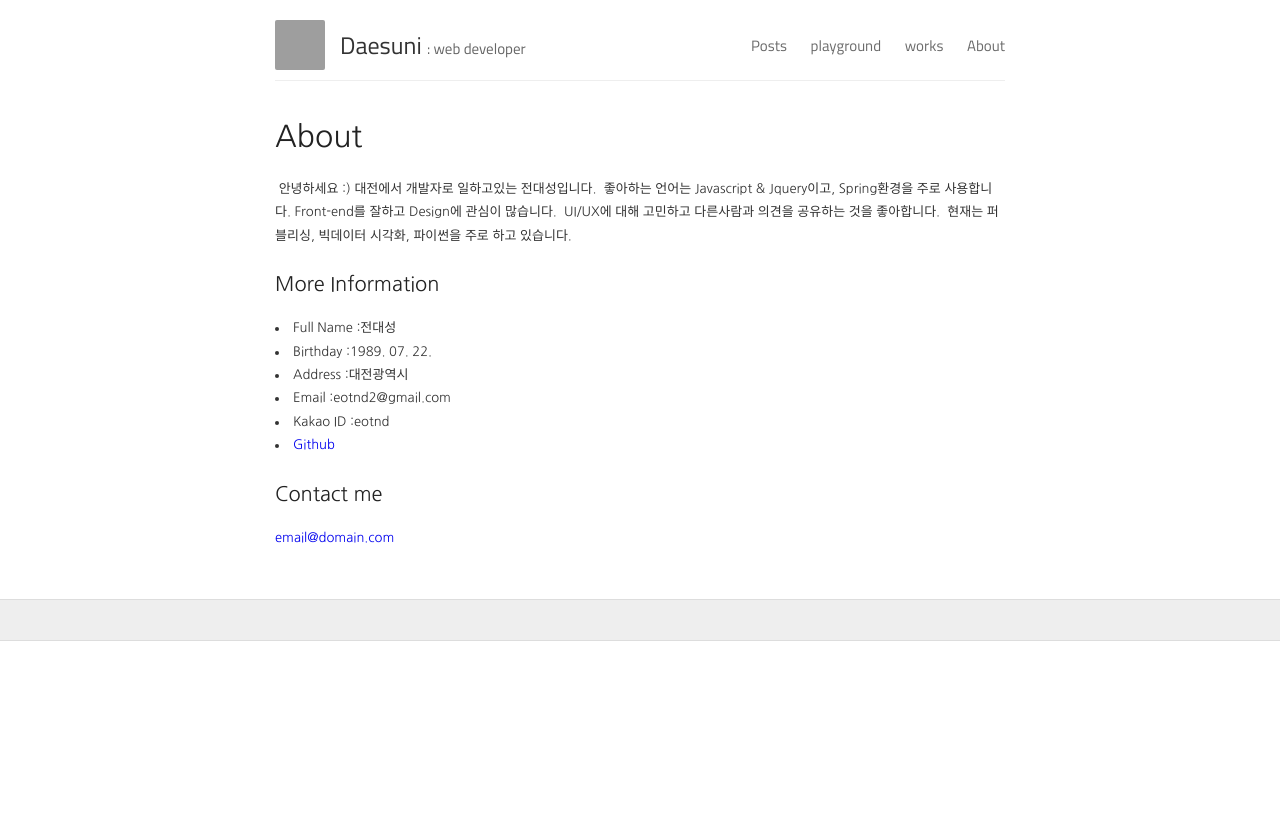
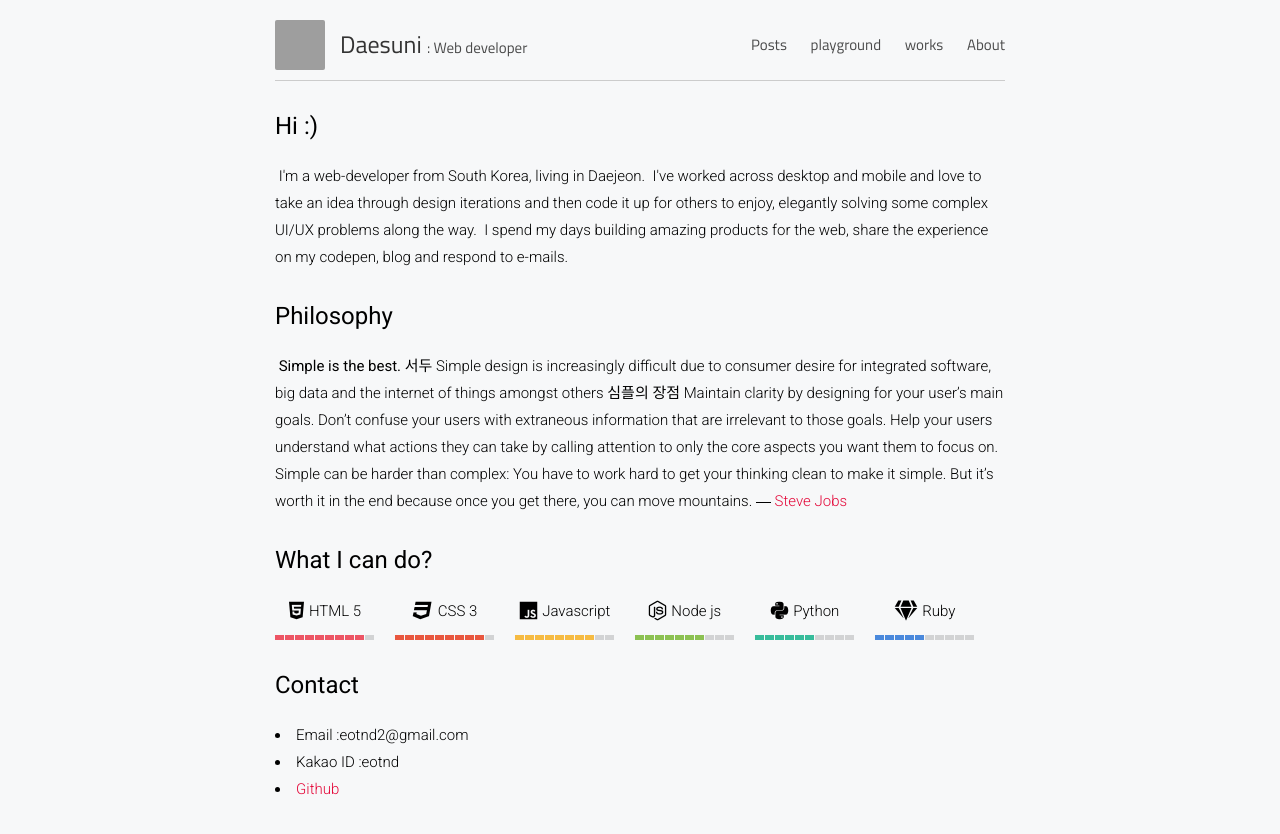
Before and after one commit to daesuni/daesuni.github.io, a Jekyll site: the page built from about.html, in a window 1280 px wide. Shown: the top 834 px of the page. Built offline with Jekyll 4.4.1, drawn with Linux system fonts in a browser that asks for light colours; grey boxes are pictures that could not be loaded.

Commit message:
2019-01-21

```diff
--- a/_config.yml
+++ b/_config.yml
@@ -3,7 +3,7 @@
 #
 
 name: Daesuni
-description: web developer
+description: Web developer
 avatar: https://avatars2.githubusercontent.com/u/18520212?s=460&v=4
 
 #
--- a/_layouts/default.html
+++ b/_layouts/default.html
@@ -11,7 +11,7 @@
     <script src="{{ site.baseurl }}/assets/utils/jquery-1.12.4/jquery-1.12.4.min.js"></script>
     <script src="{{ site.baseurl }}/assets/utils/simple-jekyll-search.min.js"></script>
 
-    <link href="https://fonts.googleapis.com/css?family=Nanum+Gothic:400,700|Titillium+Web:400,700" rel="stylesheet">
+    <link href="https://fonts.googleapis.com/css?family=Titillium+Web:400,700|Roboto:300,400,500" rel="stylesheet">
     <link rel="stylesheet" type="text/css" href="{{ site.baseurl }}/assets/utils/fontawesome-5.6.3/css/all.min.css" />
     <link rel="stylesheet" type="text/css" href="{{ site.baseurl }}/assets/utils/material-icons/material-icons.css" />
     <link rel="stylesheet" type="text/css" href="{{ site.baseurl }}/style.css" />
@@ -23,19 +23,19 @@
       <div class="header-wrap">
         <a href="{{ site.baseurl }}/" class="header-avatar"><img src="{{ site.avatar }}" /></a>
 
-        <h1 class="header-title">
+        <div class="header-title">
           <a href="{{ site.baseurl }}/">{{ site.name }}
             <span class="header-description">: {{ site.description }}</span>
           </a>
-        </h1>
+        </div>
 
         <div class="spacer"></div>
 
         <nav class="nav-wrap">
           <a href="{{ site.baseurl }}/" class="nav">Posts</a>
-          <a href="{{ site.baseurl }}/playground" class="nav">playground</a>
-          <a href="{{ site.baseurl }}/works" class="nav">works</a>
-          <a href="{{ site.baseurl }}/about" class="nav">About</a>
+          <a href="{{ site.baseurl }}/playground/" class="nav">playground</a>
+          <a href="{{ site.baseurl }}/works/" class="nav">works</a>
+          <a href="{{ site.baseurl }}/about/" class="nav">About</a>
         </nav>
       </div>
     </div>
@@ -44,22 +44,14 @@
       {{ content }}
     </div>
 
-    <div class="wrapper-footer">
-      <div class="container">
-        <footer class="footer">
-          {% include svg-icons.html %}
-        </footer>
-      </div>
-    </div>
-
     {% include analytics.html %}
 
-    <script>
-      var sjs = SimpleJekyllSearch({
-        searchInput: document.getElementById('search-input'),
-        resultsContainer: document.getElementById('results-container'),
-        json: '/search.json'
-      })
+    <script type="text/javascript">
+
+      $(document).ready(function() {
+        $('.nav[href="' + location.pathname + '"]').addClass('active');
+      });
+
     </script>
   </body>
 </html>
--- /dev/null
+++ b/about.html
@@ -0,0 +1,92 @@
+---
+layout: default
+---
+
+<h1>Hi :)</h1>
+&nbsp;I'm a web-developer from South Korea, living in Daejeon.
+&nbsp;I've worked across desktop and mobile and love to take an idea through design iterations and then code it up for others to enjoy, elegantly solving some complex UI/UX problems along the way.
+&nbsp;I spend my days building amazing products for the web, share the experience on my codepen, blog and respond to e-mails.
+
+<h1>Philosophy</h1>
+&nbsp;<b>Simple is the best.</b>
+서두
+Simple design is increasingly difficult due to consumer desire for integrated software, big data and the internet of things amongst others
+심플의 장점
+Maintain clarity by designing for your user’s main goals. Don’t confuse your users with extraneous information that are irrelevant to those goals. Help your users understand what actions they can take by calling attention to only the core aspects you want them to focus on.
+<blockquote>
+Simple can be harder than complex: You have to work hard to get your thinking clean to make it simple. But it’s worth it in the end because once you get there, you can move mountains.	― <a target="_blank" href="https://en.wikipedia.org/wiki/Steve_Jobs">Steve Jobs</a>
+</blockquote>
+
+<h1>What I can do?</h1>
+<div class="skill-wrap">
+	<div class="skill" step="9" color="#ed5565">
+		<div class="skill-title">
+			<i class="skill-icon fab fa-html5"></i>
+			<div class="skill-name">HTML 5</div>
+		</div>
+		<div class="skill-bar"><div></div><div></div><div></div><div></div><div></div><div></div><div></div><div></div><div></div><div></div></div>
+	</div>
+
+	<div class="skill" step="9" color="#e9573f">
+		<div class="skill-title">
+			<i class="skill-icon fab fa-css3"></i>
+			<div class="skill-name">CSS 3</div>
+		</div>
+		<div class="skill-bar"><div></div><div></div><div></div><div></div><div></div><div></div><div></div><div></div><div></div><div></div></div>
+	</div>
+
+	<div class="skill" step="8" color="#f6bb42">
+		<div class="skill-title">
+			<i class="skill-icon fab fa-js"></i>
+			<div class="skill-name">Javascript</div>
+		</div>
+		<div class="skill-bar"><div></div><div></div><div></div><div></div><div></div><div></div><div></div><div></div><div></div><div></div></div>
+	</div>
+
+	<div class="skill" step="7" color="#8cc152">
+		<div class="skill-title">
+			<i class="skill-icon fab fa-node-js"></i>
+			<div class="skill-name">Node js</div>
+		</div>
+		<div class="skill-bar"><div></div><div></div><div></div><div></div><div></div><div></div><div></div><div></div><div></div><div></div></div>
+	</div>
+
+	<div class="skill" step="6" color="#37bc9b">
+		<div class="skill-title">
+			<i class="skill-icon fab fa-python"></i>
+			<div class="skill-name">Python</div>
+		</div>
+		<div class="skill-bar"><div></div><div></div><div></div><div></div><div></div><div></div><div></div><div></div><div></div><div></div></div>
+	</div>
+
+	<div class="skill" step="5" color="#4a89dc">
+		<div class="skill-title">
+			<i class="skill-icon fas fa-gem"></i>
+			<div class="skill-name">Ruby</div>
+		</div>
+		<div class="skill-bar"><div></div><div></div><div></div><div></div><div></div><div></div><div></div><div></div><div></div><div></div></div>
+	</div>
+</div>
+
+<h1>Contact</h1>
+<li><span>Email :</span>eotnd2@gmail.com</li>
+<li><span>Kakao ID :</span>eotnd</li>
+<li><a target="_blank" href="https://github.com/daesuni">Github</a></li>
+
+<script type="text/javascript">
+	$(document).ready(function() {
+		fn_initSkills();
+	});
+
+	function fn_initSkills() {
+		var skills = $('.skill');
+		$.each(skills, function(si, skill) {
+			var step = parseInt($(skill).attr('step'));
+			var color = $(skill).attr('color');
+			var bars = $('.skill-bar > div', skill);
+			for (var i=0; i<step; i++) {
+				$(bars).eq(i).css('background', color);
+			};
+		});
+	};
+</script>
--- a/about.md
+++ /dev/null
@@ -1,27 +0,0 @@
----
-layout: page
-title: About
-permalink: /about/
----
-
-&nbsp;안녕하세요 :) 대전에서 개발자로 일하고있는 전대성입니다.
-&nbsp;좋아하는 언어는 Javascript & Jquery이고, Spring환경을 주로 사용합니다.
-Front-end를 잘하고 Design에 관심이 많습니다.
-&nbsp;UI/UX에 대해 고민하고 다른사람과 의견을 공유하는 것을 좋아합니다.
-&nbsp;현재는 퍼블리싱, 빅데이터 시각화, 파이썬을 주로 하고 있습니다.
-<!-- &nbsp;A front-end dev from South Korea, living in Daejeon.<br/>
-&nbsp;I've worked across desktop and mobile and love to take an idea through design iterations and then code it up for others to enjoy, elegantly solving some complex UI/UX problems along the way.<br/>
-&nbsp;I spend my days building amazing products for the web, share the experience on my codepen, blog and respond to e-mails. -->
-
-### More Information
-
-<li><span>Full Name :</span>전대성</li>
-<li><span>Birthday :</span>1989. 07. 22.</li>
-<li><span>Address :</span>대전광역시</li>
-<li><span>Email :</span>eotnd2@gmail.com</li>
-<li><span>Kakao ID :</span>eotnd</li>
-<li><a target="_blank" href="https://github.com/daesuni">Github</a></li>
-
-### Contact me
-
-[email@domain.com](mailto:email@domain.com)
--- a/style.scss
+++ b/style.scss
@@ -7,18 +7,17 @@
 
 // common
 html    { font-size: 100%; }
-body    { background: $white; font-size: 13px; color: $darkGray; font-family: 'Nanum Gothic', sans-serif; line-height: 1.8; }
-h1, h2, h3, h4, h5, h6 { color: $darkerGray; line-height: 1.7; margin: 1em 0 15px; padding: 0;
-  @include mobile { line-height: 1.4; }
-}
-h1      { font-size: 30px; }
+body    { background: #f7f8f9; font-size: 15px; font-family: 'Roboto', sans-serif; line-height: 1.8; font-weight: 300; }
+h1, h2, h3, h4, h5, h6 { margin: 1em 0 15px; padding: 0; }
+h1      { font-size: 24px; font-weight: 400; }
 h1 a    { color: inherit; }
 h2      { font-size: 24px; }
+h2 a    { color: inherit; }
 h3      { font-size: 20px; }
 h4      { font-size: 18px; color: $gray; }
 p       { margin: 15px 0; }
-a       { text-decoration: none; cursor: pointer;
-  &:hover, &:active { color: #da4453; border-bottom: 2px solid #da4453; }
+a       { cursor: pointer; color: #e4093a; text-decoration: none;
+  &:hover, &:active { text-decoration: underline; }
 }
 ul, ol  { margin: 15px 0; padding-left: 30px; }
 ul      { list-style-type: disc; }
@@ -26,7 +25,7 @@ ol      { list-style-type: decimal; }
 ol ul, ul ol, ul ul, ol ol { margin: 0; }
 ul ul, ol ul { list-style-type: circle; }
 em, i   { font-style: italic; }
-strong, b { }
+strong, b { font-weight: 400;}
 img     { max-width: 100%; }
 
 // Fixes images in popup boxes from Google Translate
@@ -44,7 +43,7 @@ img     { max-width: 100%; }
 
 // layout
 .container    { margin: 0 auto; max-width: 760px; padding: 0 15px; width: 100%; }
-.header-wrap  { align-items: center; padding: 20px 0 10px 0; border-bottom: 1px solid $lightGray; display: flex; margin-bottom: 10px;
+.header-wrap  { align-items: center; padding: 20px 0 10px 0; border-bottom: 1px solid #ccc; display: flex; margin-bottom: 10px;
   @include mobile { text-align: center; }
 }
 
@@ -63,18 +62,13 @@ img     { max-width: 100%; }
   }
 }
 
-.header-title {
-  font-family: 'Titillium Web', sans-serif;
-  margin: 0;
-  color: $darkGray;
-  cursor: pointer;
-  font-size: 24px;
-}
+.header-title { font-family: 'Titillium Web', sans-serif; margin: 0; color: $darkGray; cursor: pointer; font-size: 24px; }
+.header-title a { color: inherit; }
 
 .header-description {
   font-family: 'Titillium Web', sans-serif;
   margin: 10px 0 0 0;
-  color: $gray;
+  color: rgba(0, 0, 0, 0.7);
   font-size: 15px;
 
   @include mobile {
@@ -82,10 +76,11 @@ img     { max-width: 100%; }
   }
 }
 
-.nav { font-size: 15px; font-family: 'Titillium Web', sans-serif; margin-left: 20px; color: #6b6b6b; }
+.nav { font-family: 'Titillium Web', sans-serif; margin-left: 20px; color: rgba(0, 0, 0, 0.7); }
+.nav.active { background: #000; }
 
 .search-wrap  { display: flex; align-items: center; justify-content: flex-end; position: relative; }
-.search-wrap i {  }
+.search-wrap i { background: rgba(0, 0, 0, 0.15); border-radius: 50%; }
 .search-results { position: absolute; }
 
 
@@ -130,18 +125,6 @@ img     { max-width: 100%; }
   color: $gray;
 }
 
-.wrapper-footer {
-  margin-top: 50px;
-  border-top: 1px solid #ddd;
-  border-bottom: 1px solid #ddd;
-  background-color: $lightGray;
-}
-
-footer {
-  padding: 20px 0;
-  text-align: center;
-}
-
 .spacer {
   flex-grow: 1;
 }
@@ -155,6 +138,39 @@ footer {
 .prj-desc { flex: 1; }
 
 
+// about
+.skill-wrap {
+  overflow: auto;
+}
+.skill {
+  display: flex;
+  flex-direction: column;
+  width: 100px;
+  margin-right: 20px;
+  float: left;
+}
+.skill-bar {
+  display: flex;
+}
+.skill-bar > div {
+  width: 10%;
+  height: 5px;
+  margin-right: 1px;
+  background: rgba(0, 0, 0, 0.15);
+}
+.skill-title {
+  padding-bottom: 10px;
+  display: flex;
+  justify-content: center;
+  align-items: center;
+}
+.skill-icon {
+  font-size: 20px;
+}
+.skill-name {
+  margin-left: 5px;
+}
+
 // Settled on moving the import of syntax highlighting to the bottom of the CSS
 // ... Otherwise it really bloats up the top of the CSS file and makes it difficult to find the start
 @import "highlights";
--- a/works.html
+++ b/works.html
@@ -4,7 +4,7 @@ layout: default
 
 <!-- 2016 -->
 <div class="prj-wrap">
-	<h3 class="prj-year">2016</h3>
+	<h1 class="prj-year">2016</h1>
 
 	<div class="prj">
 		<div class="prj-screen">
@@ -79,7 +79,7 @@ layout: default
 
 <!-- 2017 -->
 <div class="prj-wrap">
-	<h3 class="prj-year">2017</h3>
+	<h1 class="prj-year">2017</h1>
 	<div class="prj">
     <div class="prj-screen">
       <img src="{{ site.baseurl }}/images/prj/2017/cls_2.png" />
@@ -155,7 +155,7 @@ layout: default
 
 <!-- ongoing -->
 <div class="prj-wrap">
-	<h3 class="prj-year">Ongoing</h3>
+	<h1 class="prj-year">Ongoing</h1>
 	<div class="prj">
     <div class="prj-screen">
       <img src="{{ site.baseurl }}/images/prj/ongoing/mkr_1.png" />
```
Also changed, not shown: index.html (+10 -3 lines).
